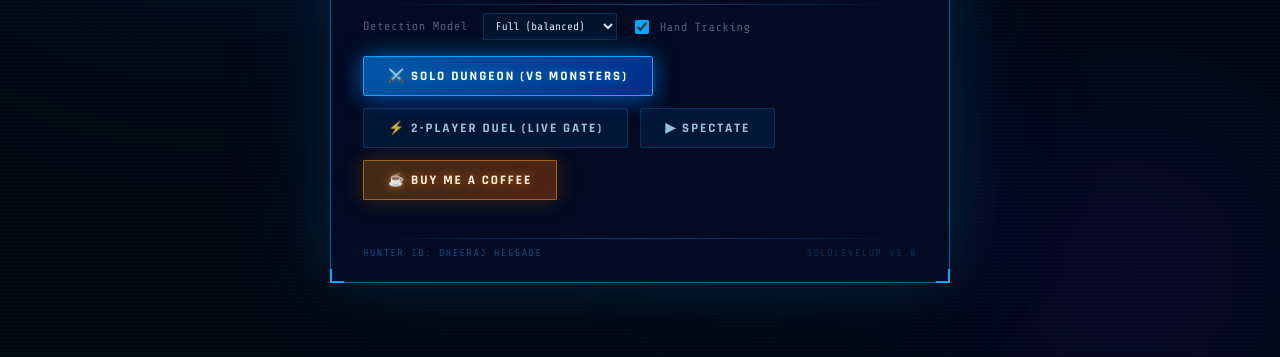
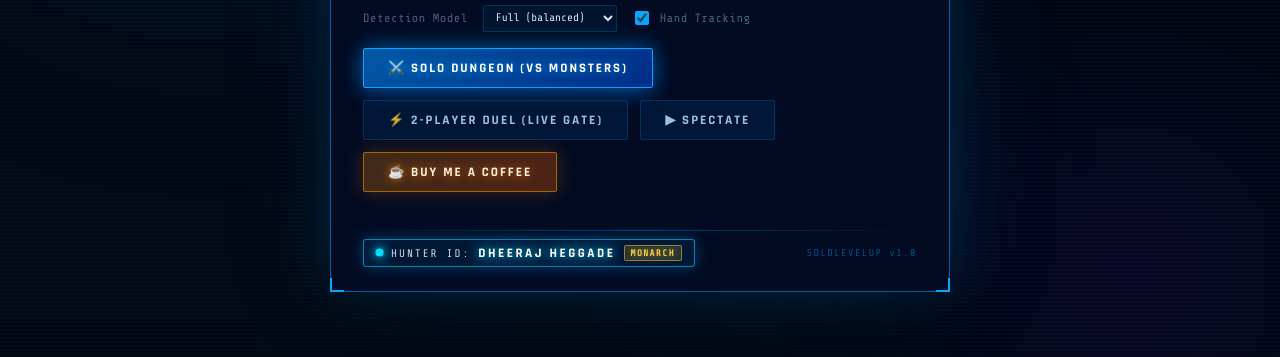
Before and after one commit to DheerajHeggade/SOLOLEVELUP, a website built with Vite: page index.html in a window 1280 px wide. Shown: the part 443-800 px from the top of the page. Built offline with nearby package versions, Linux system fonts and the light colour scheme.

Commit message:
Highlight Hunter ID Dheeraj Heggade with glowing Monarch cyber badge

```diff
--- a/index.html
+++ b/index.html
@@ -141,7 +141,11 @@
 
         <div class="sl-sep sl-sep-sm"></div>
         <div class="sl-footer-row">
-          <span class="sl-footer-id">HUNTER ID: DHEERAJ HEGGADE</span>
+          <div class="sl-hunter-badge">
+            <span class="sl-hunter-dot"></span>
+            <span class="sl-footer-id">HUNTER ID: <strong>DHEERAJ HEGGADE</strong></span>
+            <span class="sl-hunter-rank-tag">MONARCH</span>
+          </div>
           <span class="sl-footer-ver">SOLOLEVELUP v1.0</span>
         </div>
       </div>
--- a/src/styles.css
+++ b/src/styles.css
@@ -463,13 +463,69 @@
   justify-content: space-between;
   align-items: center;
   font-family: var(--font-mono);
+  font-size: 11px;
+  letter-spacing: 1.5px;
+  margin-top: 4px;
+}
+
+.sl-hunter-badge {
+  display: inline-flex;
+  align-items: center;
+  gap: 8px;
+  padding: 5px 12px;
+  background: rgba(0, 168, 255, 0.08);
+  border: 1px solid rgba(0, 210, 255, 0.6);
+  border-radius: 3px;
+  box-shadow: 0 0 15px rgba(0, 168, 255, 0.3), inset 0 0 10px rgba(0, 168, 255, 0.06);
+}
+
+.sl-hunter-dot {
+  width: 7px;
+  height: 7px;
+  border-radius: 50%;
+  background: #00e5ff;
+  box-shadow: 0 0 8px #00e5ff, 0 0 14px #00a8ff;
+  animation: hunter-dot-pulse 1.8s ease-in-out infinite alternate;
+}
+
+@keyframes hunter-dot-pulse {
+  from { transform: scale(0.85); opacity: 0.7; }
+  to   { transform: scale(1.2);  opacity: 1;   }
+}
+
+.sl-footer-id {
+  color: rgba(220, 240, 255, 0.9);
+  font-family: var(--font-mono);
+  font-size: 11px;
+  letter-spacing: 2px;
+}
+
+.sl-footer-id strong {
+  font-family: var(--font-display);
+  font-size: 13px;
+  font-weight: 800;
+  letter-spacing: 2.5px;
+  color: #ffffff;
+  text-shadow: 0 0 10px #00d2ff, 0 0 20px rgba(0, 168, 255, 0.9);
+}
+
+.sl-hunter-rank-tag {
+  font-family: var(--font-mono);
+  font-size: 9px;
+  font-weight: 700;
+  letter-spacing: 1.5px;
+  padding: 2px 6px;
+  background: rgba(255, 210, 63, 0.15);
+  border: 1px solid rgba(255, 210, 63, 0.5);
+  color: #ffd23f;
+  border-radius: 2px;
+  text-shadow: 0 0 8px rgba(255, 210, 63, 0.6);
+}
+
+.sl-footer-ver {
+  color: rgba(0, 168, 255, 0.45);
   font-size: 10px;
-  letter-spacing: 1.5px;
-  color: rgba(0, 168, 255, 0.35);
-}
-
-.sl-footer-id { color: rgba(0, 168, 255, 0.45); }
-.sl-footer-ver { color: rgba(0, 168, 255, 0.25); }
+}
 
 
 /* ════════════════════════════════════════════
```
